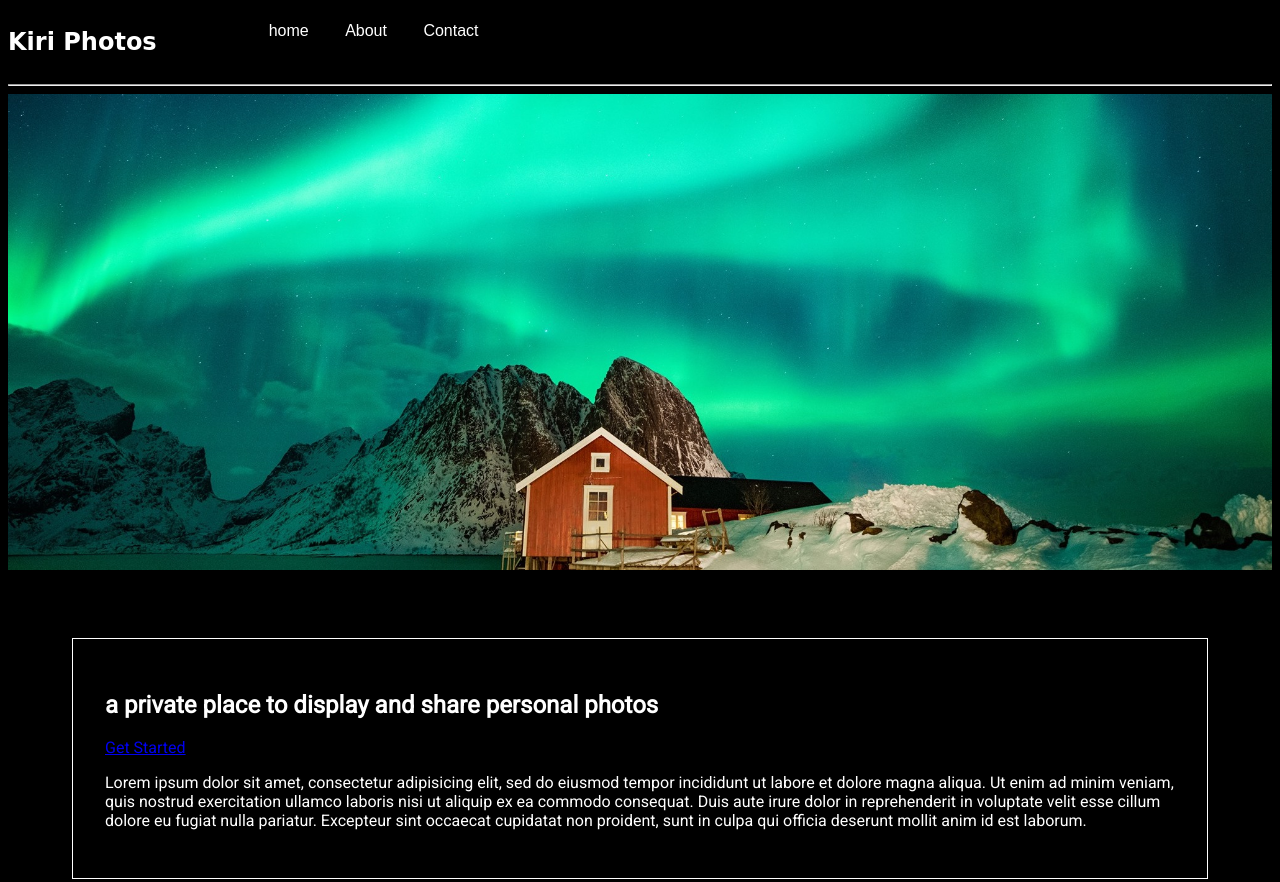
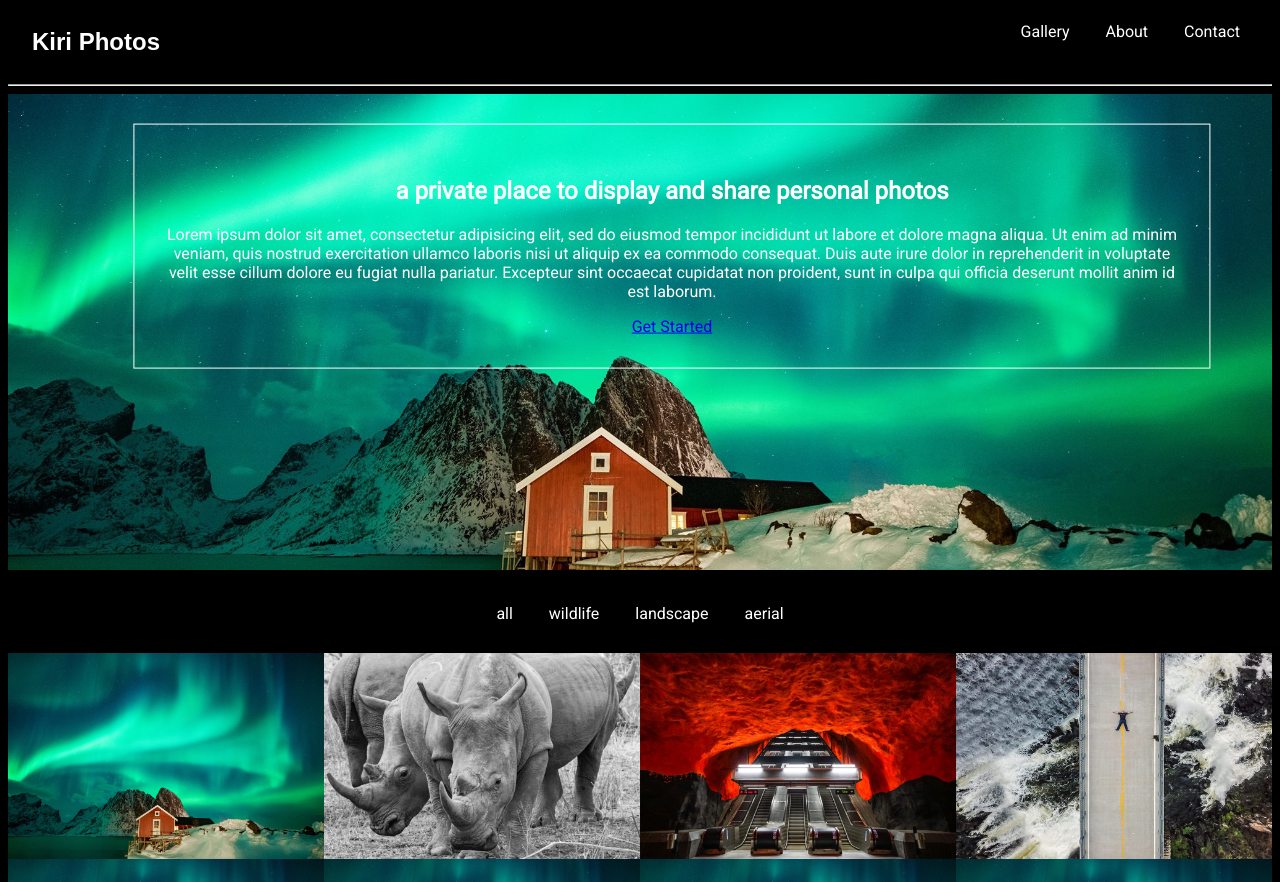
Before and after one commit to kirimartin/kirimartin.github.io, a plain HTML site: page unit_6/index.html in a window 1280 px wide. Shown: the top 882 px of the page. Drawn offline with nearby package versions, Linux system fonts and the light colour scheme; a web font is replaced by a local one.

Commit message:
unit 6 update
added background image

```diff
--- a/unit_6/css/style.css
+++ b/unit_6/css/style.css
@@ -8,20 +8,15 @@ font-family: 'Roboto', helvetica, sans-serif;
  }
 
 .logo{
-font-family: 'Bungee Inline', cursive;
+font-family: 'Bungee Inline', sans-serif;
 float: left;
-margin-right: 4em;
+margin-left: 1em;
  }
 
  h1, h2, p, ul {
  	color: white;
  }
 
-
-nav {
-  background-color: black;
-  font-family: Arial, sans-serif;
-}
 
 
 
@@ -49,13 +44,6 @@ ul {
   background-color: black;
 }
 
-nav {
-  list-style-type: none;
-  margin: 0;
-  padding: 0;
-  overflow: hidden;
-  background-color: black;
-}
 
 li {
   display: inline-block;
@@ -75,16 +63,36 @@ li a:hover {
   color: black;
 }
 
-.topnav {
-text-align: right;
+nav {
+  overflow: hidden;
+  background-color: black;
+  text-align: right;
+  margin-right: 1em;
+  clear: both;
  }
 
 
+
+ /* Container holding the image and the text */
+.container {
+  position: relative;
+  text-align: center;
+}
+
+
+/* Centered text */
 .about {
-  margin: 4em;
+  position: absolute;
+  width: 80%;
+  top: 25%;
+  left: 50%;
+  transform: translate(-50%, -50%);
+  margin: 2em;
   padding: 2em;
   border: 1px solid white;
 }
+
+
 
 .sections {
   margin: 1em;
@@ -189,6 +197,12 @@ input[type=submit]:hover {
     width: 65%;
 }
 
+
+footer {
+  text-align: right;
+  padding: 1em 0;
+  clear: both;
+}
 /*.clearfix:after {
     visibility: hidden;
     display: block;
--- a/unit_6/index.html
+++ b/unit_6/index.html
@@ -17,8 +17,7 @@
 
 <nav class="nav" id="topnav">
 		<h1 class="logo"> Kiri Photos </h1>
-
-	  <li><a href=#top>home</a></li>
+	  <li><a href=#gallery>Gallery</a></li>
 	  <li><a href=#about>About</a></li>
 	  <li><a href=#contact>Contact</a></li>
 	</nav>
@@ -28,10 +27,26 @@
 		<hr>
 
 
+<div class="container">
+  <img src= images/northernlightscrop.jpg alt="northern lights" width=100%>
+  <div class="about">
+ 	<h2> a private place to display and share personal photos </h2>
 
-<img src= images/northernlightscrop.jpg class="heroimage" alt="northern lights" width=100%>
+	<p> Lorem ipsum dolor sit amet, consectetur adipisicing elit, sed do eiusmod
+	tempor incididunt ut labore et dolore magna aliqua. Ut enim ad minim veniam,
+	quis nostrud exercitation ullamco laboris nisi ut aliquip ex ea commodo
+	consequat. Duis aute irure dolor in reprehenderit in voluptate velit esse
+	cillum dolore eu fugiat nulla pariatur. Excepteur sint occaecat cupidatat non
+	proident, sunt in culpa qui officia deserunt mollit anim id est laborum. </p>
+ 	<a href="Get Started">Get Started</a>
+ </div>
+</div>
 
 
+
+<!-- <img src= images/northernlightscrop.jpg class="heroimage" alt="northern lights" width=100%> -->
+
+<!--
 <section class="about" id="about">
 
 	<h2> a private place to display and share personal photos </h2>
@@ -44,7 +59,7 @@
 	cillum dolore eu fugiat nulla pariatur. Excepteur sint occaecat cupidatat non
 	proident, sunt in culpa qui officia deserunt mollit anim id est laborum. </p>
 
-</section>
+</section> -->
 
 
 
```
